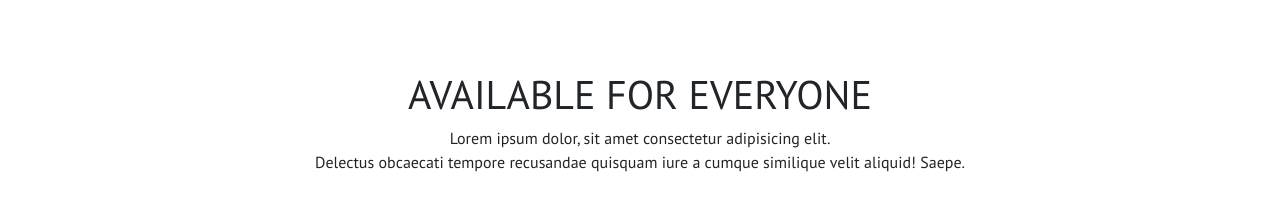
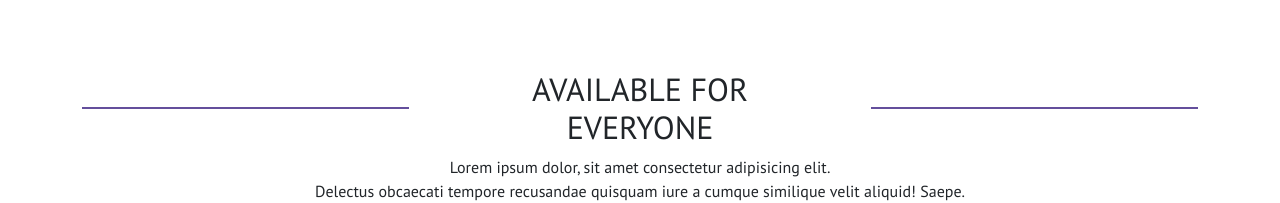
Before and after one commit to RHsanto/Masterkey_Task, a React (Create React App) app: page / in a window 1280 px wide. Shown: the part 678-881 px from the top of the page. Built offline with nearby package versions, Linux system fonts and the light colour scheme.

Commit message:
[done services section]

```diff
--- a/src/App.css
+++ b/src/App.css
@@ -13,7 +13,26 @@
   font-size: 20px;
 }
 /* service section css */
+.title{
+  display: flex;
+  align-items: center;
+  gap: 50px;
+}
+.title::before{
+  content: '';
+  width: 30%;
+  background-color: #644F9C;
+  display: inline-block;
+  height: 2px;
 
+}
+.title::after{
+  content: '';
+  width: 30%;
+  background-color: #644F9C;
+  display: inline-block;
+  height: 2px;
+}
 .services{
   margin: 100px 0px;
 }
@@ -23,6 +42,7 @@
   grid-template-columns: 200px 200px 200px;
   gap: 200px;
   justify-content: space-between;
+  margin-top: 50px;
 }
 .service-img{
   padding: 40px;
--- a/src/page/Home/Services/Services.js
+++ b/src/page/Home/Services/Services.js
@@ -8,12 +8,12 @@ const Services = () => {
     <div className='services'>
       <div className='container text-center'>
         <div>
-        <h1>AVAILABLE FOR EVERYONE</h1>
+        <h2 className='title'>AVAILABLE FOR EVERYONE</h2>
         <p>Lorem ipsum dolor, sit amet consectetur adipisicing elit. <br />
            Delectus obcaecati tempore recusandae quisquam iure a cumque
             similique velit aliquid! Saepe.</p>
         </div>
-        <div className="service-row mt-5">
+        <div className="service-row">
           <div className="service">
             <div className="service-img shadow">
               <img src={Img1} alt="" srcset="" />
```
